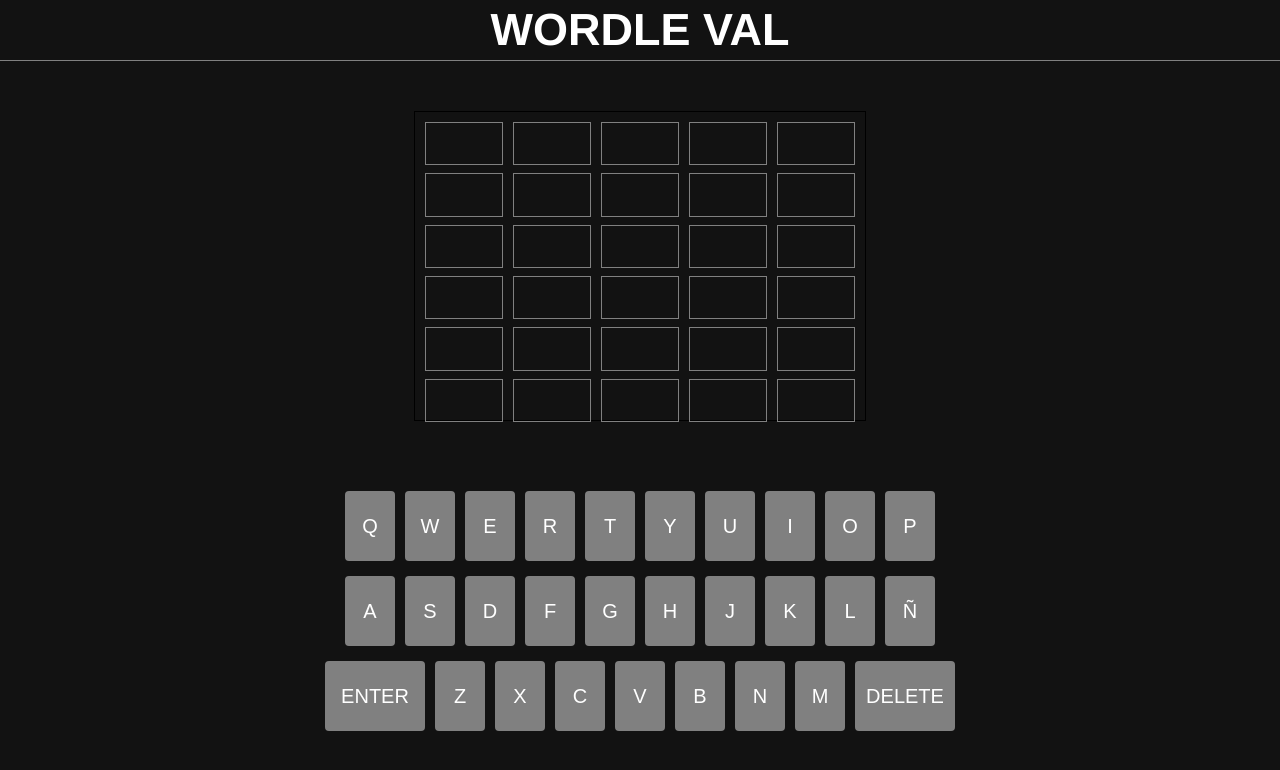
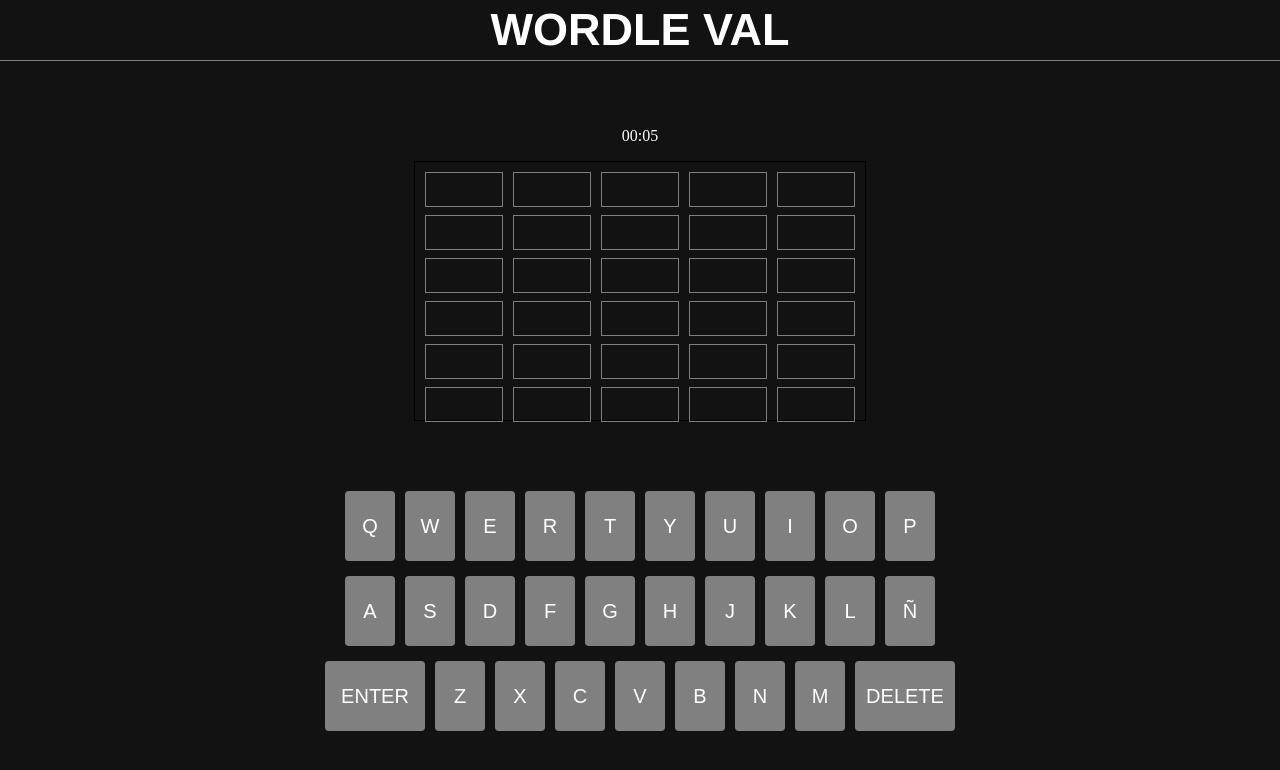
Before and after one commit to annavidaltur/paraulaDescobertaFront, a React (Create React App) app: page / in a window 1280 px wide. Shown: the top 770 px of the page. Built offline with nearby package versions, Linux system fonts and the light colour scheme.

Commit message:
Timer afegit

```diff
--- a/src/App.js
+++ b/src/App.js
@@ -4,16 +4,18 @@ import Keyboard from './components/Keyboard';
 import React, { useState, createContext, useEffect } from "react";
 import { boardDefault, generateWordSet } from "./Words";
 import GameOver from './components/GameOver';
+import Timer from './components/Timer';
 
 export const AppContext = createContext();
 
 function App() {
   const [board, setBoard] = useState(boardDefault); // Tablero
-  const [currAttempt, setCurrAttempt] = useState({attempt: 0, letterPos: 0}); // Puntero fila,col
+  const [currAttempt, setCurrAttempt] = useState({ attempt: 0, letterPos: 0 }); // Puntero fila,col
   const [wordSet, setWordSet] = useState(new Set()); // Batería de palabras
   const [disabledLetters, setDisabledLetters] = useState([]); // Letras deshabilitadas del teclado
-  const [gameOver, setGameOver] = useState({gameOver: false, guessedWord: false})
+  const [gameOver, setGameOver] = useState({ gameOver: false, guessedWord: false })
   const [correctWord, setCorrectWord] = useState("");
+  const [elapsedTime, setElapsedTime] = useState(0);
 
   useEffect(() => {
     // Cargamos la batería de palabras al iniciar la app
@@ -24,50 +26,50 @@ function App() {
   }, [])
 
   const onSelectLetter = (keyVal) => {
-    if(currAttempt.letterPos > 4) // Si ha escrito las 5 letras de la fila no hacemos nada
+    if (currAttempt.letterPos > 4) // Si ha escrito las 5 letras de la fila no hacemos nada
       return;
     const newBoard = [...board] // Copiamos el tablero (board)
 
     newBoard[currAttempt.attempt][currAttempt.letterPos] = keyVal // Asignamos la letra clickeada a la fila y pos
     setBoard(newBoard) // ACctualizamos el tablero
-    setCurrAttempt({...currAttempt, letterPos: currAttempt.letterPos + 1}) // Actualizamos el puntero para que la próxima letra se escriba en la posición siguiente. La fila se mantiene
+    setCurrAttempt({ ...currAttempt, letterPos: currAttempt.letterPos + 1 }) // Actualizamos el puntero para que la próxima letra se escriba en la posición siguiente. La fila se mantiene
   }
 
   const onDelete = () => {
-    if(currAttempt.letterPos === 0) // Si estamos en la pos=0 no hacemos nada
+    if (currAttempt.letterPos === 0) // Si estamos en la pos=0 no hacemos nada
       return;
     const newBoard = [...board] // Copiamos el tablero (board)
     newBoard[currAttempt.attempt][currAttempt.letterPos - 1] = "" // Borramos la letra
     setBoard(newBoard) // Actualizamos el tablero
-    setCurrAttempt({...currAttempt, letterPos: currAttempt.letterPos - 1}) // Actualizamos el puntero para quitar una posición. La fila se mantiene
+    setCurrAttempt({ ...currAttempt, letterPos: currAttempt.letterPos - 1 }) // Actualizamos el puntero para quitar una posición. La fila se mantiene
   }
 
   const onEnter = () => {
-    if(currAttempt.letterPos !== 5) // Solo validamos la palabra si ha escrito las 5 letras
+    if (currAttempt.letterPos !== 5) // Solo validamos la palabra si ha escrito las 5 letras
       return;
 
     // Obtenemos la palabra escrita en la fila actual
     let currWord = "";
-    for(let i = 0; i < 5; i++) {
+    for (let i = 0; i < 5; i++) {
       currWord += board[currAttempt.attempt][i];
     }
 
     // Comprobamos si la palabra introducida es una palabra real (que exista en la batería)
-    if(wordSet.has(currWord.toLowerCase())) {
-      setCurrAttempt({attempt: currAttempt.attempt + 1, letterPos: 0}) // Pasamos a la siguiente fila y reseteamos la posición a 0
+    if (wordSet.has(currWord.toLowerCase())) {
+      setCurrAttempt({ attempt: currAttempt.attempt + 1, letterPos: 0 }) // Pasamos a la siguiente fila y reseteamos la posición a 0
     } else {
       alert("Word not found")
     }
 
     // Comprobamos si la palabra es la correcta
-    if(currWord === correctWord) {
-      setGameOver({gameOver: true, guessedWord: true})
+    if (currWord === correctWord) {
+      setGameOver({ gameOver: true, guessedWord: true })
       return;
     }
 
     // La palabra no es correcta y ha hcho 6 intentos
-    if(currAttempt.attempt === 5) {
-      setGameOver({gameOver: true, guessedWord: false})
+    if (currAttempt.attempt === 5) {
+      setGameOver({ gameOver: true, guessedWord: false })
     }
   }
 
@@ -84,11 +86,13 @@ function App() {
           onSelectLetter, onEnter, onDelete,
           correctWord,
           disabledLetters, setDisabledLetters,
-          gameOver, setGameOver
-          }}>
+          gameOver, setGameOver,
+          elapsedTime, setElapsedTime
+        }}>
         <div className='game'>
+          <Timer />
           <Board />
-          {gameOver.gameOver ? <GameOver /> : <Keyboard /> }
+          {gameOver.gameOver ? <GameOver /> : <Keyboard />}
         </div>
       </AppContext.Provider>
     </div>
--- a/src/components/GameOver.js
+++ b/src/components/GameOver.js
@@ -1,14 +1,18 @@
 import React, { useContext } from "react";
 import { AppContext } from "../App";
+import { formatDate } from "../utils/utils";
 
 function GameOver() {
-    const {gameOver, correctWord, currAttempt} = useContext(AppContext);
+    const {gameOver, correctWord, currAttempt, elapsedTime} = useContext(AppContext);
+
+    const formatted = formatDate(elapsedTime)
 
     return(
         <div className="gameOver">
             <h3>{gameOver.guessedWord ? "You correctly guessed" : "You failed"}</h3>
             <h1>Correct: {correctWord}</h1>
-            {gameOver.guessedWord && (<h3>You guessed in {currAttempt.attempt} attempts</h3>)}
+            <h1>{formatted}</h1>
+            {gameOver.guessedWord && (<h3>You guessed in {currAttempt.attempt} attempts and {formatted}</h3>)}
         </div>
     )
 }
--- /dev/null
+++ b/src/components/Timer.js
@@ -0,0 +1,32 @@
+import React, { useContext, useEffect } from 'react';
+import { AppContext } from '../App';
+import { formatDate } from '../utils/utils';
+
+const Timer = () => {
+    const { elapsedTime, setElapsedTime, gameOver } = useContext(AppContext);
+
+    useEffect(() => {
+        const startTime = Date.now();
+
+        const timerID = setInterval(() => {
+            if(!gameOver.gameOver){
+                const currentTime = Date.now();
+                const elapsed = currentTime - startTime;
+                setElapsedTime(elapsed);
+            }
+        }, 1000);
+
+        return () => {
+            clearInterval(timerID);
+        };
+    }, [gameOver.gameOver]);
+
+
+    const formatted = formatDate(elapsedTime)
+
+    return (
+        <p>{formatted}</p>
+    );
+};
+
+export default Timer;
--- /dev/null
+++ b/src/utils/utils.js
@@ -0,0 +1,8 @@
+export function formatDate(elapsedTime) {
+    const formatTimeUnit = (unit) => unit.toString().padStart(2, '0');
+    const minutes = Math.floor(elapsedTime / 60000);
+    const seconds = Math.floor((elapsedTime % 60000) / 1000);
+    const formatted = `${formatTimeUnit(minutes)}:${formatTimeUnit(seconds)}`;
+
+    return formatted;
+}
```
